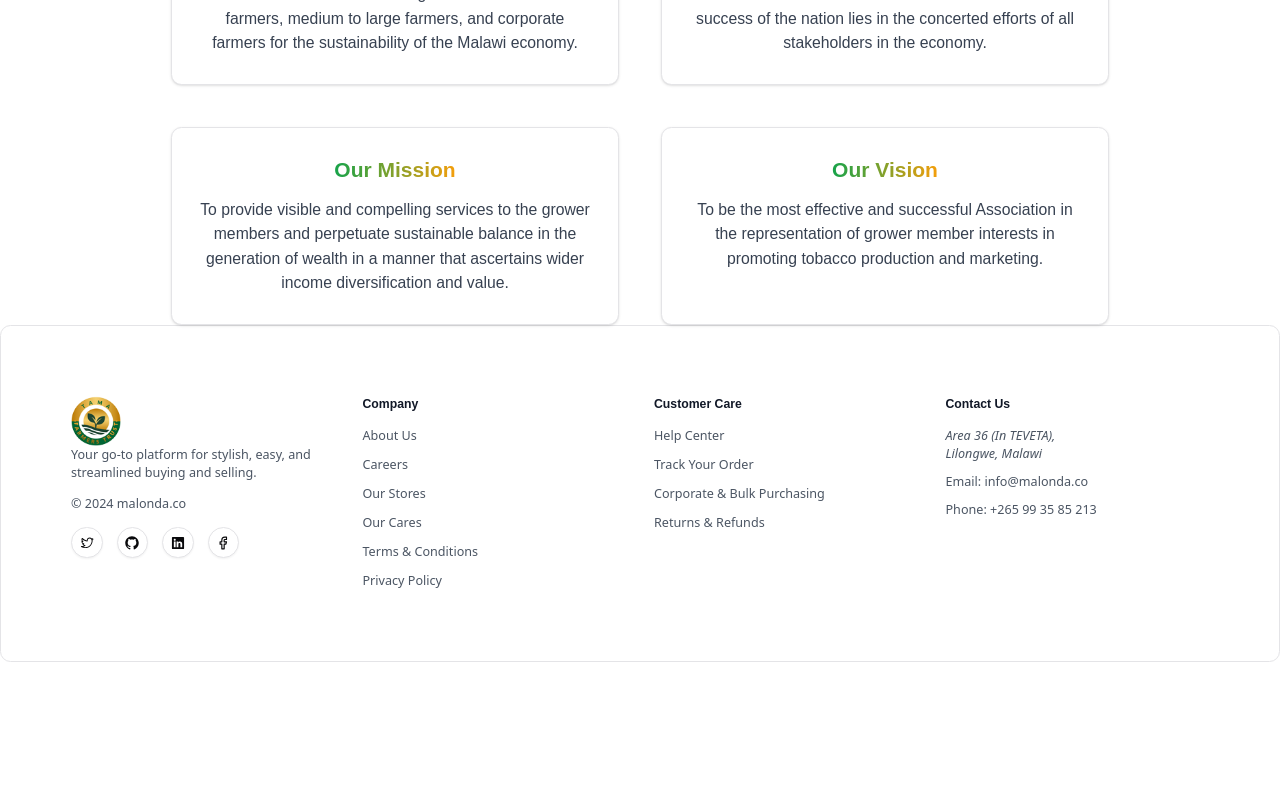
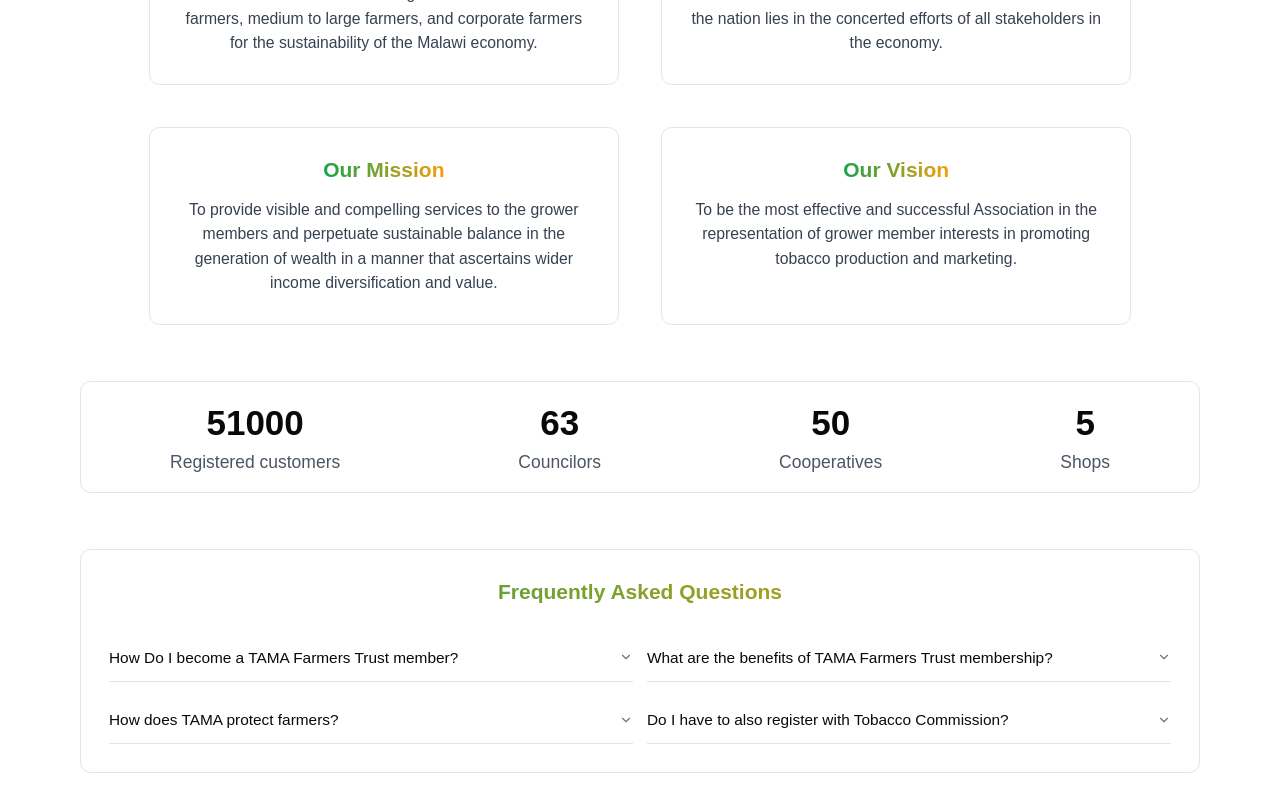
Before and after one commit to IsaacKalambo22/tama, a Next.js app in the folder frontend/: page / in a window 1280 px wide. Shown: the part 340-1140 px from the top of the page. Before the commit the page ends 1002 px from the top, so only its background shows below. Built offline with nearby package versions, Linux system fonts and the light colour scheme.

Commit message:
faq &  refactored home text card

```diff
--- a/frontend/src/layout/index.tsx
+++ b/frontend/src/layout/index.tsx
@@ -26,7 +26,7 @@
         {!isAuthPage && !isAdminPage && (
           <Navbar />
         )}
-        <div className='max-w-7xl mx-auto max-sm:px-6 grow h-screen'>
+        <div className='max-w-7xl mx-auto max-sm:px-6 h-screen'>
           {children}
         </div>
         <Toaster />
--- /dev/null
+++ b/frontend/src/modules/client/home/faqaccordion-content/index.tsx
@@ -0,0 +1,30 @@
+import {
+  AccordionContent,
+  AccordionItem,
+  AccordionTrigger,
+} from '@/components/ui/accordion';
+
+interface FAQAccordionItemProps {
+  value: string;
+  question: string;
+  answer: string | React.ReactNode;
+}
+
+const FAQAccordionItem = ({
+  value,
+  question,
+  answer,
+}: FAQAccordionItemProps) => {
+  return (
+    <AccordionItem value={value}>
+      <AccordionTrigger className='no-underline hover:no-underline text-[1.1rem] leading-tight'>
+        {question}
+      </AccordionTrigger>
+      <AccordionContent className='text-muted-foreground leading-tight text-[1rem]'>
+        {answer}
+      </AccordionContent>
+    </AccordionItem>
+  );
+};
+
+export default FAQAccordionItem;
--- /dev/null
+++ b/frontend/src/modules/client/home/faquestion/index.tsx
@@ -0,0 +1,108 @@
+import { Accordion } from '@/components/ui/accordion';
+import { Card } from '@/components/ui/card';
+import FAQAccordionItem from '../faqaccordion-content';
+
+export function FrequentlyAskedQuestions() {
+  return (
+    <Card className='shadow-none p-8 w-full flex flex-col gap-8'>
+      <Accordion
+        type='multiple'
+        className='w-full'
+      >
+        <div className='flex flex-col gap-4'>
+          <span className='green_subtitle text-center font-bold text-lg md:text-xl lg:text-2xl mb-4'>
+            Frequently Asked Questions
+          </span>
+          <div className='grid grid-cols-1 sm:grid-cols-2 gap-4'>
+            <FAQAccordionItem
+              value='item-1'
+              question='How Do I become a TAMA Farmers Trust member?'
+              answer={
+                <>
+                  TAMA Farmers Trust membership is
+                  voluntary and renews annually
+                  for tobacco growers. To become a
+                  member, a grower (whether
+                  small-scale, medium, or
+                  corporate) must register with
+                  the Tobacco Commission (TC) for
+                  the following year&apos;s
+                  production. The TC registration
+                  form asks for the grower&apos;s
+                  association, where TAMA should
+                  be written. This officially
+                  registers the grower as a
+                  member, entitling them to
+                  TAMA&apos;s services, including
+                  advocacy and tobacco sales
+                  representation. Membership
+                  extends to the club and its
+                  registered members or estate
+                  (including managers). Members
+                  are also encouraged to diversify
+                  their crops, with TAMA assisting
+                  in marketing these products both
+                  within Malawi and
+                  internationally.
+                </>
+              }
+            />
+            <FAQAccordionItem
+              value='item-2'
+              question='What are the benefits of TAMA Farmers Trust membership?'
+              answer={
+                <ul className='list-disc pl-5'>
+                  <li>
+                    Production and marketing of
+                    tobacco and non-tobacco
+                    commodities
+                  </li>
+                  <li>
+                    Satellite Depot Operations
+                  </li>
+                  <li>Hessian Operations</li>
+                  <li>
+                    Transportation Brokerage
+                  </li>
+                  <li>
+                    International (ITGA) and Local
+                    Representation
+                  </li>
+                  <li>
+                    Advocacy (Local &
+                    International)
+                  </li>
+                  <li>
+                    Supporting of Cooperative
+                    Businesses
+                  </li>
+                  <li>
+                    Agro-dealership services
+                  </li>
+                  <li>
+                    Child Labour Prevention &
+                    Protection
+                  </li>
+                  <li>
+                    Marketing of member products
+                    within and outside Malawi
+                  </li>
+                </ul>
+              }
+            />
+            <FAQAccordionItem
+              value='item-3'
+              question='How does TAMA protect farmers?'
+              answer='Tobacco production is not easy but there are other unscrupulous individuals and groups of people who just want to reap heavily ignoring the producer. This is the time TAMA comes in to aid so that the producer earns what he or she deserves through a win-win protocol.'
+            />
+            <FAQAccordionItem
+              value='item-4'
+              question='Do I have to also register with Tobacco Commission?'
+              answer='Yes, all growers are encouraged to register with TCC and endorse TAMA as their Association. Members of the association benefit from the association’s services on both local and international fronts.'
+            />
+          </div>
+        </div>
+      </Accordion>
+    </Card>
+  );
+}
--- a/frontend/src/modules/client/home-text-card/index.tsx
+++ b/frontend/src/modules/client/home/home-text-card/index.tsx
@@ -10,7 +10,7 @@
   description,
 }: HomeTextCardProps) => {
   return (
-    <Card className='flex flex-col items-center p-8 w-full sm:w-[45%] lg:w-[40%] text-center hover:border-green-500 transition-transform transform hover:scale-105'>
+    <Card className='flex flex-col items-center p-8 w-full sm:w-[45%] lg:w-[42%] text-center hover:border-green-500 transition-transform transform hover:scale-105 shadow-none'>
       <span className='green_subtitle font-bold text-lg md:text-xl lg:text-2xl mb-4'>
         {title}
       </span>
--- a/frontend/src/modules/client/home/index.tsx
+++ b/frontend/src/modules/client/home/index.tsx
@@ -1,8 +1,11 @@
-import HomeTextCard from '../home-text-card';
+import { Card } from '@/components/ui/card';
+import { FrequentlyAskedQuestions } from './faquestion';
+import HomeTextCard from './home-text-card';
+import StatisticBlock from './statistic-block';
 
 const Home = () => {
   return (
-    <div className='flex flex-col items-center gap-16'>
+    <div className='flex flex-col items-center gap-16 mb-16'>
       <h1 className='text-center mt-10 font-bold text-3xl sm:text-5xl leading-snug'>
         <span className='green_gradient'>
           TAMA Farmers Trust
@@ -14,7 +17,7 @@
         <br />
       </h1>
 
-      <div className='flex flex-wrap justify-center gap-12 '>
+      <div className='flex w-full flex-wrap justify-center gap-12 '>
         <HomeTextCard
           title='Working Together with Farmers'
           description='TAMA Farmers Trust works together with smallholder farmers, medium to large farmers, and corporate farmers for the sustainability of the Malawi economy.'
@@ -32,6 +35,22 @@
           description='To be the most effective and successful Association in the representation of grower member interests in promoting tobacco production and marketing.'
         />
       </div>
+      <Card className='flex mx-auto w-full flex-wrap justify-around items-center h-32 shadow-none'>
+        <StatisticBlock
+          count={51_000}
+          label='Registered customers'
+        />
+        <StatisticBlock
+          count={63}
+          label='Councilors'
+        />
+        <StatisticBlock
+          count={50}
+          label='Cooperatives'
+        />
+        <StatisticBlock count={5} label='Shops' />
+      </Card>
+      <FrequentlyAskedQuestions />
     </div>
   );
 };
--- /dev/null
+++ b/frontend/src/modules/client/home/statistic-block/index.tsx
@@ -0,0 +1,20 @@
+interface StatisticBlockProps {
+  count: string | number;
+  label: string;
+}
+
+const StatisticBlock = ({
+  count,
+  label,
+}: StatisticBlockProps) => {
+  return (
+    <div className='flex flex-col items-center'>
+      <h1 className='text-[2.5rem] font-bold leading-snug'>
+        {count}
+      </h1>
+      <p className='desc !mt-1'>{label}</p>
+    </div>
+  );
+};
+
+export default StatisticBlock;
```
